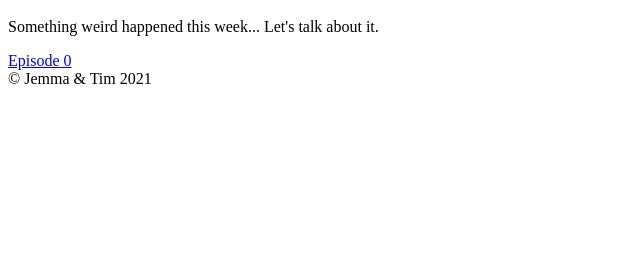
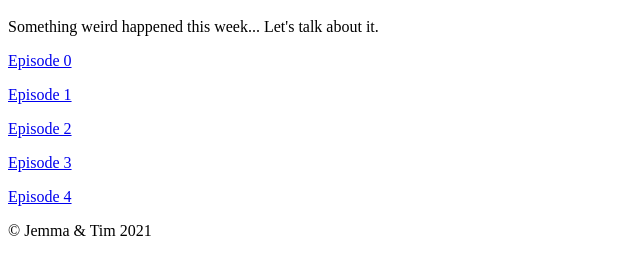
Before and after one commit to TimLeach635/stjh-site, a plain HTML site: page index.html in a window 1280 px wide. Shown: the part 48-322 px from the top of the page, without its empty margins (0-640 px from the left). Drawn offline with Linux system fonts and the light colour scheme.

Commit message:
Add all episodes to front page

```diff
--- a/index.html
+++ b/index.html
@@ -5,7 +5,11 @@
 <body>
     <h1>So This Just Happened</h1>
     <p>Something weird happened this week... Let's talk about it.</p>
-    <a href="audio/episode-0.mp3">Episode 0</a>
+    <p><a href="audio/episode-0.mp3">Episode 0</a></p>
+    <p><a href="audio/episode-1.mp3">Episode 1</a></p>
+    <p><a href="audio/episode-2.mp3">Episode 2</a></p>
+    <p><a href="audio/episode-3.mp3">Episode 3</a></p>
+    <p><a href="audio/episode-4.mp3">Episode 4</a></p>
     <footer>© Jemma & Tim 2021</footer>
 </body>
 </html>
```
